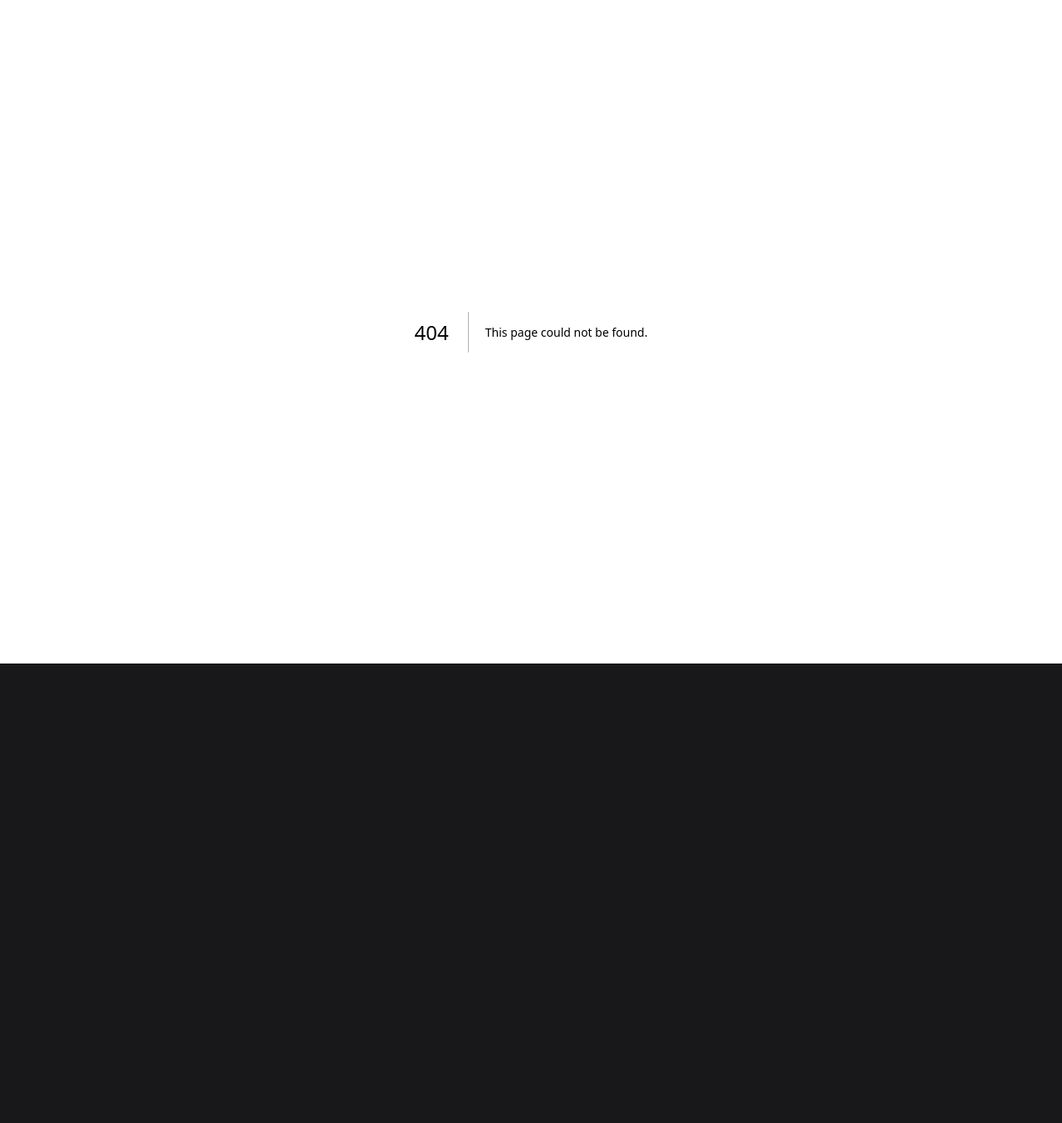
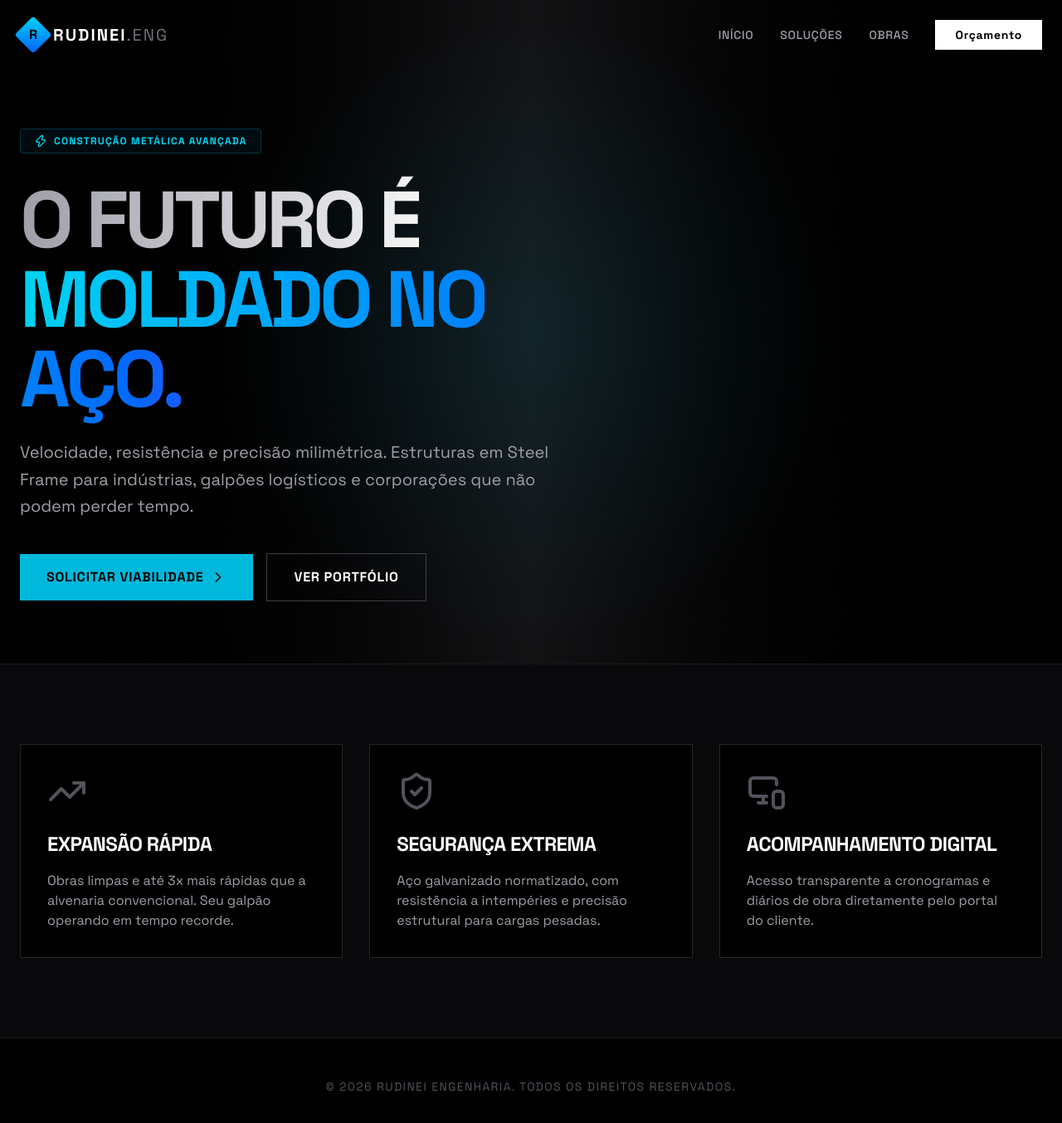
Before and after one commit to neuropsico/apresentacao-rudinei, a Next.js app: page /propostas/rudinei/preview in a window 1280 px wide. Before the commit this address had no page. Shown: the top 1354 px of the page at 83% size. Before the commit the page ends 800 px from the top, so only its background shows below. Built offline with nearby package versions, Linux system fonts and the light colour scheme.

Commit message:
feat: site preview iframe and pricing anchoring

```diff
--- a/src/app/page.tsx
+++ b/src/app/page.tsx
@@ -12,7 +12,10 @@ import {
   Search,
   Camera,
   MonitorSmartphone,
-  Zap
+  Zap,
+  Star,
+  Handshake,
+  Trophy
 } from "lucide-react";
 
 export default function PresentationDashboardFinal() {
@@ -214,8 +217,13 @@ export default function PresentationDashboardFinal() {
                       <h3 className="text-5xl md:text-6xl font-bold text-transparent bg-clip-text bg-gradient-to-r from-zinc-100 to-zinc-400 leading-tight uppercase font-[family-name:var(--font-space)] tracking-tight">A Sede Digital.</h3>
                       <p className="text-xl text-zinc-400 leading-relaxed font-light">Carregamento ultrarrápido, visual corporativo escuro (Metálico). Especificações técnicas das vigas, catálogo de galpões pré-moldados e funil direto pro seu WhatsApp.</p>
                     </div>
-                    <div className="w-full md:w-96 h-[600px] relative rounded-xl overflow-hidden border border-zinc-500 shadow-[0_20px_60px_rgba(255,255,255,0.1)] flex items-center justify-center bg-black">
-                      <Image src="/site.png" alt="Site Institucional" fill className="object-cover opacity-90 hover:opacity-100 transition-opacity duration-700" />
+                    <div className="w-full md:w-[500px] lg:w-[600px] h-[500px] relative rounded-xl overflow-hidden border border-zinc-500 shadow-[0_20px_60px_rgba(255,255,255,0.1)] flex flex-col bg-black group">
+                      <iframe src="/preview" className="w-full h-full border-none z-0" title="Preview do Site"></iframe>
+                      <div className="absolute bottom-6 right-6 z-20">
+                        <a href="/preview" target="_blank" rel="noopener noreferrer" className="bg-cyan-500 text-black px-6 py-3 text-sm font-bold tracking-wider uppercase hover:bg-cyan-400 transition-colors flex items-center gap-2 rounded-sm shadow-lg border border-cyan-400">
+                          Navegar <MonitorSmartphone className="w-4 h-4"/>
+                        </a>
+                      </div>
                     </div>
                   </div>
                 )}
@@ -234,7 +242,10 @@ export default function PresentationDashboardFinal() {
               <div className="bg-zinc-800/80 border border-zinc-700 backdrop-blur-xl p-10 rounded-xl flex flex-col shadow-2xl animate-in zoom-in-95 fade-in duration-700 delay-200">
                 <h3 className="text-2xl md:text-3xl font-bold text-white mb-2 uppercase font-[family-name:var(--font-space)] tracking-tight">Essencial</h3>
                 <p className="text-zinc-400 text-base mb-8 h-12">O alicerce básico para a marca.</p>
-                <div className="text-5xl font-bold text-zinc-300 mb-8 tracking-tighter font-[family-name:var(--font-space)]">R$ 6.000</div>
+                <div className="mb-8">
+                  <div className="text-sm text-zinc-500 line-through font-mono">de R$ 7.900</div>
+                  <div className="text-5xl font-bold text-zinc-300 tracking-tighter font-[family-name:var(--font-space)]">R$ 5.890</div>
+                </div>
                 <div className="w-full h-[1px] bg-zinc-700 mb-8"></div>
                 <ul className="space-y-4 text-zinc-300 text-base flex-1">
                   <li className="flex items-center gap-3"><ShieldCheck className="w-5 h-5 text-zinc-500"/> Identidade Visual</li>
@@ -249,7 +260,10 @@ export default function PresentationDashboardFinal() {
                 </div>
                 <h3 className="text-3xl md:text-4xl font-bold text-white mb-2 uppercase font-[family-name:var(--font-space)] tracking-tight mt-2">Autoridade</h3>
                 <p className="text-cyan-100 text-base mb-8 h-12">O ecossistema para fechar galpões pesados.</p>
-                <div className="text-6xl font-bold text-white mb-8 tracking-tighter font-[family-name:var(--font-space)] drop-shadow-lg">R$ 8.000</div>
+                <div className="mb-8">
+                  <div className="text-base text-cyan-200/50 line-through font-mono">de R$ 12.700</div>
+                  <div className="text-6xl font-bold text-white tracking-tighter font-[family-name:var(--font-space)] drop-shadow-lg">R$ 8.960</div>
+                </div>
                 <div className="w-full h-[1px] bg-cyan-900 mb-8"></div>
                 <ul className="space-y-4 text-white text-base flex-1 font-medium">
                   <li className="flex items-center gap-3"><ShieldCheck className="w-5 h-5 text-cyan-400"/> Tudo do Pacote Essencial</li>
@@ -261,7 +275,10 @@ export default function PresentationDashboardFinal() {
               <div className="bg-zinc-800/80 border border-zinc-700 backdrop-blur-xl p-10 rounded-xl flex flex-col shadow-2xl animate-in zoom-in-95 fade-in duration-700 delay-400">
                 <h3 className="text-2xl md:text-3xl font-bold text-white mb-2 uppercase font-[family-name:var(--font-space)] tracking-tight">Domínio</h3>
                 <p className="text-zinc-400 text-base mb-8 h-12">Máquina de vendas massiva regional.</p>
-                <div className="text-5xl font-bold text-zinc-300 mb-8 tracking-tighter font-[family-name:var(--font-space)]">R$ 15.000</div>
+                <div className="mb-8">
+                  <div className="text-sm text-zinc-500 line-through font-mono">de R$ 18.400</div>
+                  <div className="text-5xl font-bold text-zinc-300 tracking-tighter font-[family-name:var(--font-space)]">R$ 15.890</div>
+                </div>
                 <div className="w-full h-[1px] bg-zinc-700 mb-8"></div>
                 <ul className="space-y-4 text-zinc-300 text-base flex-1">
                   <li className="flex items-center gap-3"><MonitorSmartphone className="w-5 h-5 text-zinc-500"/> Tudo pacote Autoridade</li>
@@ -270,6 +287,28 @@ export default function PresentationDashboardFinal() {
                 </ul>
               </div>
             </div>
+
+            {/* Partnership Clause */}
+            <div className="mt-12 max-w-4xl mx-auto bg-zinc-800/40 border border-zinc-700/50 backdrop-blur-md p-6 rounded-lg flex flex-col md:flex-row items-center justify-between gap-6 animate-in slide-in-from-bottom-8 fade-in duration-700 delay-500">
+              <div className="flex items-center gap-4">
+                <ShieldCheck className="w-8 h-8 text-cyan-400 animate-pulse" />
+                <div>
+                  <h4 className="text-xl font-bold text-white font-[family-name:var(--font-space)] tracking-tight">Condição de Parceria (Longo Prazo)</h4>
+                  <p className="text-zinc-400 text-sm">Cláusula de orçamento diferenciado para clientes parceiros corporativos.</p>
+                </div>
+              </div>
+              <div className="flex items-center gap-3">
+                <Star className="w-5 h-5 text-amber-400 fill-amber-400/20 animate-pulse" style={{animationDelay: '0ms'}} />
+                <Star className="w-5 h-5 text-amber-400 fill-amber-400/20 animate-pulse" style={{animationDelay: '100ms'}} />
+                <Star className="w-5 h-5 text-amber-400 fill-amber-400/20 animate-pulse" style={{animationDelay: '200ms'}} />
+                <Star className="w-5 h-5 text-amber-400 fill-amber-400/20 animate-pulse" style={{animationDelay: '300ms'}} />
+                <Star className="w-5 h-5 text-amber-400 fill-amber-400/20 animate-pulse" style={{animationDelay: '400ms'}} />
+                <div className="w-px h-8 bg-zinc-700 mx-2"></div>
+                <Handshake className="w-6 h-6 text-cyan-500 animate-pulse" />
+                <Trophy className="w-6 h-6 text-yellow-500 animate-pulse" />
+              </div>
+            </div>
+
           </div>
         </div>
 
--- /dev/null
+++ b/src/app/preview/page.tsx
@@ -0,0 +1,101 @@
+"use client";
+
+import { useEffect, useState } from "react";
+import { ShieldCheck, ChevronRight, Menu, Zap, TrendingUp, MonitorSmartphone } from "lucide-react";
+
+export default function PreviewSite() {
+  const [scrolled, setScrolled] = useState(false);
+
+  useEffect(() => {
+    const handleScroll = () => {
+      setScrolled(window.scrollY > 50);
+    };
+    window.addEventListener("scroll", handleScroll);
+    return () => window.removeEventListener("scroll", handleScroll);
+  }, []);
+
+  return (
+    <div className="min-h-screen bg-black text-white font-[family-name:var(--font-space)] overflow-x-hidden selection:bg-cyan-500/30 selection:text-cyan-200">
+      {/* Header */}
+      <header className={`fixed top-0 w-full z-50 transition-all duration-500 ${scrolled ? 'bg-black/80 backdrop-blur-md border-b border-zinc-800 py-4' : 'bg-transparent py-6'}`}>
+        <div className="container mx-auto px-6 flex items-center justify-between">
+          <div className="flex items-center gap-2">
+            <div className="w-8 h-8 bg-gradient-to-br from-cyan-400 to-blue-600 flex items-center justify-center rounded-sm transform rotate-45">
+              <span className="text-black font-bold transform -rotate-45">R</span>
+            </div>
+            <span className="font-bold text-xl tracking-widest uppercase">RUDINEI<span className="font-light text-zinc-500">.ENG</span></span>
+          </div>
+          <nav className="hidden md:flex items-center gap-8 text-sm font-medium tracking-wider text-zinc-400 uppercase">
+            <a href="#" className="hover:text-cyan-400 transition-colors">Início</a>
+            <a href="#solucoes" className="hover:text-cyan-400 transition-colors">Soluções</a>
+            <a href="#obras" className="hover:text-cyan-400 transition-colors">Obras</a>
+            <button className="bg-white text-black px-6 py-2 hover:bg-cyan-400 transition-colors font-bold">Orçamento</button>
+          </nav>
+          <button className="md:hidden text-white"><Menu /></button>
+        </div>
+      </header>
+
+      {/* Hero Section */}
+      <section className="relative min-h-screen flex items-center pt-20">
+        {/* Background Image / Gradient */}
+        <div className="absolute inset-0 z-0">
+          <div className="absolute inset-0 bg-gradient-to-r from-black via-zinc-900/80 to-black z-10"></div>
+          <div className="absolute inset-0 bg-[radial-gradient(circle_at_center,rgba(6,182,212,0.1)_0%,transparent_50%)] z-10"></div>
+          {/* Faux architectural grid background */}
+          <div className="absolute inset-0 opacity-20" style={{ backgroundImage: 'linear-gradient(rgba(255,255,255,0.05) 1px, transparent 1px), linear-gradient(90deg, rgba(255,255,255,0.05) 1px, transparent 1px)', backgroundSize: '50px 50px' }}></div>
+        </div>
+
+        <div className="container mx-auto px-6 relative z-20">
+          <div className="max-w-3xl">
+            <div className="inline-flex items-center gap-2 px-4 py-1.5 border border-cyan-800/50 rounded-sm text-xs font-bold tracking-widest uppercase text-cyan-400 bg-cyan-950/20 mb-8 animate-in fade-in slide-in-from-bottom-4 duration-700">
+              <Zap className="w-4 h-4"/> Construção Metálica Avançada
+            </div>
+            <h1 className="text-5xl md:text-7xl lg:text-8xl font-bold uppercase tracking-tighter leading-none mb-6 animate-in fade-in slide-in-from-bottom-8 duration-700 delay-100">
+              <span className="text-transparent bg-clip-text bg-gradient-to-r from-zinc-400 to-zinc-100">O FUTURO É</span><br/>
+              <span className="text-transparent bg-clip-text bg-gradient-to-r from-cyan-400 to-blue-600 animate-shine">MOLDADO NO AÇO.</span>
+            </h1>
+            <p className="text-xl text-zinc-400 mb-10 max-w-2xl font-light leading-relaxed animate-in fade-in slide-in-from-bottom-8 duration-700 delay-200">
+              Velocidade, resistência e precisão milimétrica. Estruturas em Steel Frame para indústrias, galpões logísticos e corporações que não podem perder tempo.
+            </p>
+            <div className="flex flex-col sm:flex-row items-center gap-4 animate-in fade-in slide-in-from-bottom-8 duration-700 delay-300">
+              <button className="w-full sm:w-auto bg-cyan-500 text-black px-8 py-4 font-bold tracking-wider uppercase hover:bg-cyan-400 transition-colors flex items-center justify-center gap-2">
+                Solicitar Viabilidade <ChevronRight className="w-5 h-5"/>
+              </button>
+              <button className="w-full sm:w-auto border border-zinc-700 text-white px-8 py-4 font-bold tracking-wider uppercase hover:bg-zinc-800 transition-colors">
+                Ver Portfólio
+              </button>
+            </div>
+          </div>
+        </div>
+      </section>
+
+      {/* Features Section */}
+      <section id="solucoes" className="py-24 bg-zinc-950 border-t border-zinc-900 relative">
+        <div className="container mx-auto px-6">
+          <div className="grid md:grid-cols-3 gap-8">
+            <div className="p-8 border border-zinc-800 bg-black hover:border-cyan-500/50 transition-colors group">
+              <TrendingUp className="w-12 h-12 text-zinc-600 group-hover:text-cyan-400 transition-colors mb-6" />
+              <h3 className="text-2xl font-bold text-white mb-4 uppercase tracking-tight">Expansão Rápida</h3>
+              <p className="text-zinc-400">Obras limpas e até 3x mais rápidas que a alvenaria convencional. Seu galpão operando em tempo recorde.</p>
+            </div>
+            <div className="p-8 border border-zinc-800 bg-black hover:border-cyan-500/50 transition-colors group">
+              <ShieldCheck className="w-12 h-12 text-zinc-600 group-hover:text-cyan-400 transition-colors mb-6" />
+              <h3 className="text-2xl font-bold text-white mb-4 uppercase tracking-tight">Segurança Extrema</h3>
+              <p className="text-zinc-400">Aço galvanizado normatizado, com resistência a intempéries e precisão estrutural para cargas pesadas.</p>
+            </div>
+            <div className="p-8 border border-zinc-800 bg-black hover:border-cyan-500/50 transition-colors group">
+              <MonitorSmartphone className="w-12 h-12 text-zinc-600 group-hover:text-cyan-400 transition-colors mb-6" />
+              <h3 className="text-2xl font-bold text-white mb-4 uppercase tracking-tight">Acompanhamento Digital</h3>
+              <p className="text-zinc-400">Acesso transparente a cronogramas e diários de obra diretamente pelo portal do cliente.</p>
+            </div>
+          </div>
+        </div>
+      </section>
+
+      {/* Footer */}
+      <footer className="py-12 bg-black border-t border-zinc-900 text-center text-zinc-600 text-sm tracking-widest uppercase">
+        <p>&copy; 2026 Rudinei Engenharia. Todos os direitos reservados.</p>
+      </footer>
+    </div>
+  );
+}
```
Also changed, not shown: public/identidade.png.
